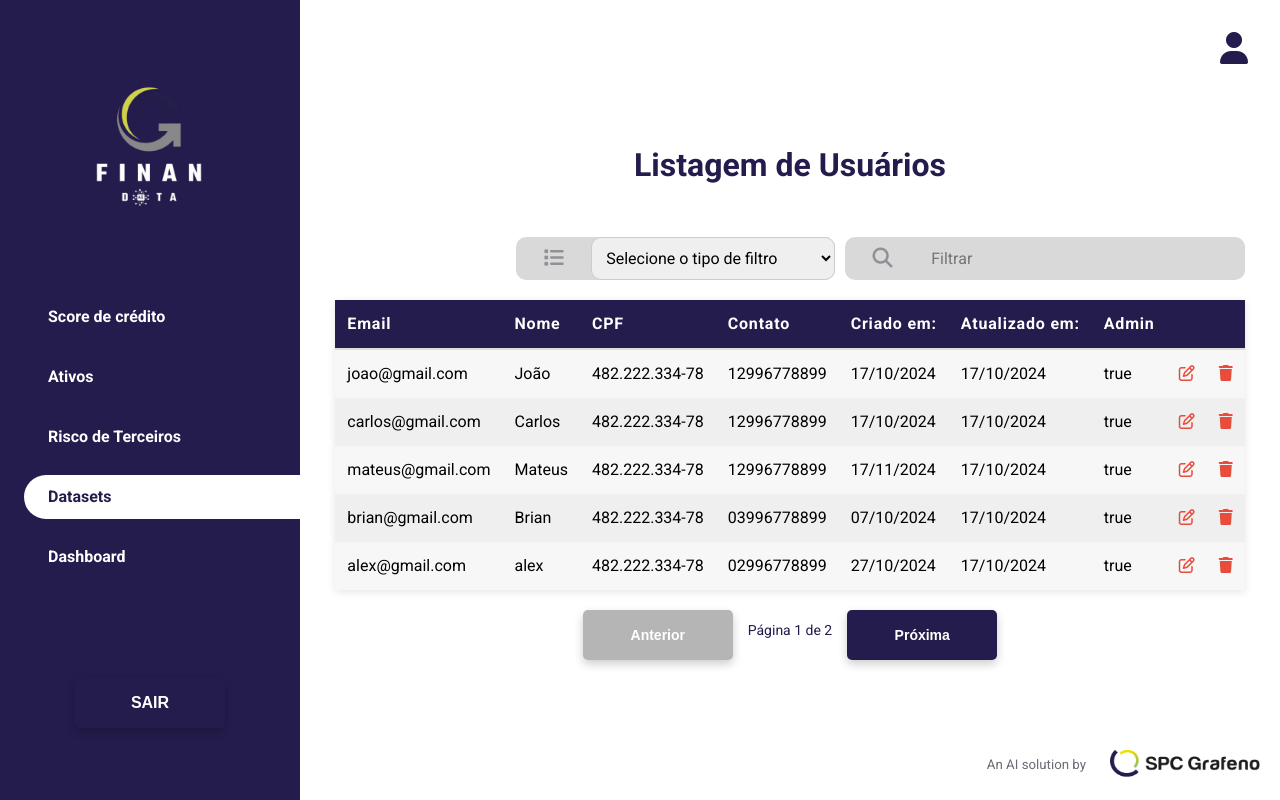
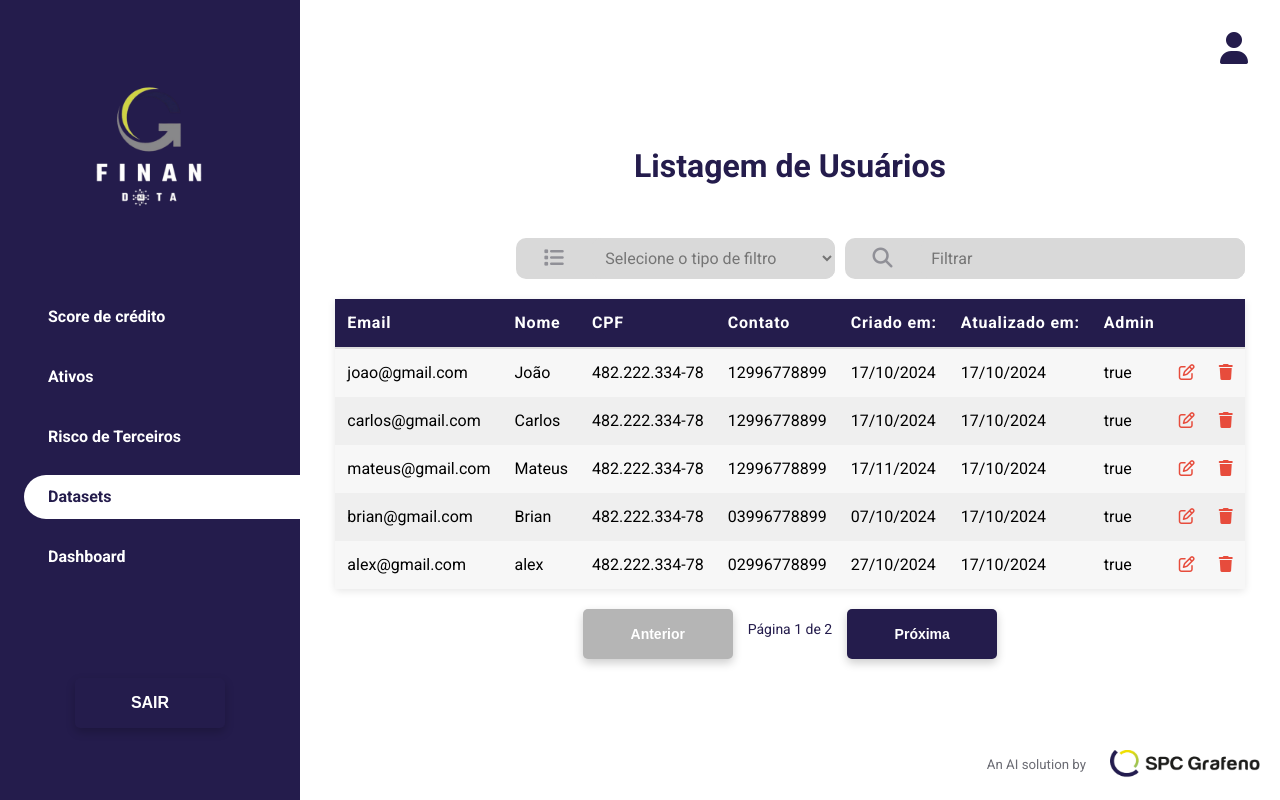
Before and after one commit to Data-Team23/SPC-Grafeno-Frontend, a Vue app: page /datasets in a window 1280 px wide. Built offline with nearby package versions, Linux system fonts and the light colour scheme; a web font is replaced by a local one.

Commit message:
modificated select component and renamed the new table component

```diff
--- a/src/components/Select/Select.vue
+++ b/src/components/Select/Select.vue
@@ -3,8 +3,8 @@
       <i :class="icon"></i>
       <select class="select" :value="modelValue" @change="updateSelection">
         <option value="" disabled>{{ placeholder }}</option>
-        <option v-for="option in options" :key="option" :value="option">
-          {{ option }}
+        <option v-for="option in options" :key="option.value" :value="option.value">
+          {{ option.label }}
         </option>
       </select>
     </label>
--- a/src/components/Select/styles.css
+++ b/src/components/Select/styles.css
@@ -1,11 +1,3 @@
-.select {
-    padding: 10px;
-    border: 1px solid #ccc;
-    width: 100%;
-    height: 100%;
-    font-size: 14px;
-}
-
 .label-select {
     display: flex;
     background-color: #D9D9D9;
@@ -19,8 +11,14 @@
 
     select {
         border-radius: 10px !important;
+        font-family: var(--font-family);
+        padding: 10px;
+        border: 1px solid #ccc;
+        width: 100%;
         height: 100%;
-        font-family: var(--font-family);
         font-size: 16px;
+        background-color: #D9D9D9;
+        color: #757575;
+        border: none;
     }
 }
--- a/src/components/Table/TableNew.vue
+++ b/src/components/Table/TableComponent.vue
@@ -2,8 +2,8 @@
   <div>
     <div class="filter-container">
         <Select
-          v-model="selectedColunm"
-          :options="displayColumns"
+          v-model="selectedColumn"
+          :options="filterOptions"
           placeholder="Selecione o tipo de filtro"
         >
         </Select>
@@ -118,7 +118,7 @@ const props = defineProps({
 const sortColumn = ref(null);
 const sortDirection = ref("asc");
 const filterQuery = ref("")
-
+const selectedColumn = ref("");
 
 const currentPage = ref(1);
 const totalPages = computed(() =>
@@ -143,13 +143,21 @@ const previousPage = () => {
   }
 };
 
+const filterOptions = computed(() =>
+  props.columnNames.map((name, index) => ({
+    label: name,
+    value: props.displayColumns[index],
+  }))
+);
+
 const filteredData = computed(() => {
   if (!filterQuery.value) return props.data;
 
-  return props.data.filter((item) =>
-    props.displayColumns.some((col) =>
-      String(item[col]).toLowerCase().includes(filterQuery.value.toLowerCase())
-    )
+  return props.data.filter((item) => {
+    return String(item[selectedColumn.value])
+      .toLowerCase()
+      .includes(filterQuery.value.toLowerCase())
+    }
   );
 });
 
--- a/src/views/Datasets.vue
+++ b/src/views/Datasets.vue
@@ -3,7 +3,7 @@
       <h1>Listagem de Usuários</h1>
       <br>
       <br>
-      <TableNew
+      <TableComponent
         :data="data"
         :display-columns="['email', 'first_name', 'cpf', 'contato', 'created_at', 'updated_at', 'is_admin']"
         :column-names="['Email', 'Nome', 'CPF', 'Contato', 'Criado em:', 'Atualizado em:', 'Admin']"
@@ -33,7 +33,7 @@
 <script setup>
 import { ref, onMounted, computed } from "vue";
 import Table from "../components/Table/Table.vue";
-import TableNew from "../components/Table/TableNew.vue";
+import TableComponent from "../components/Table/TableComponent.vue";
 import ConfirmationModal from "@/components/ConfirmationModal.vue";
 import EditModal from "@/components/EditModal.vue";
 import { userApi } from "@/services/api";
```
